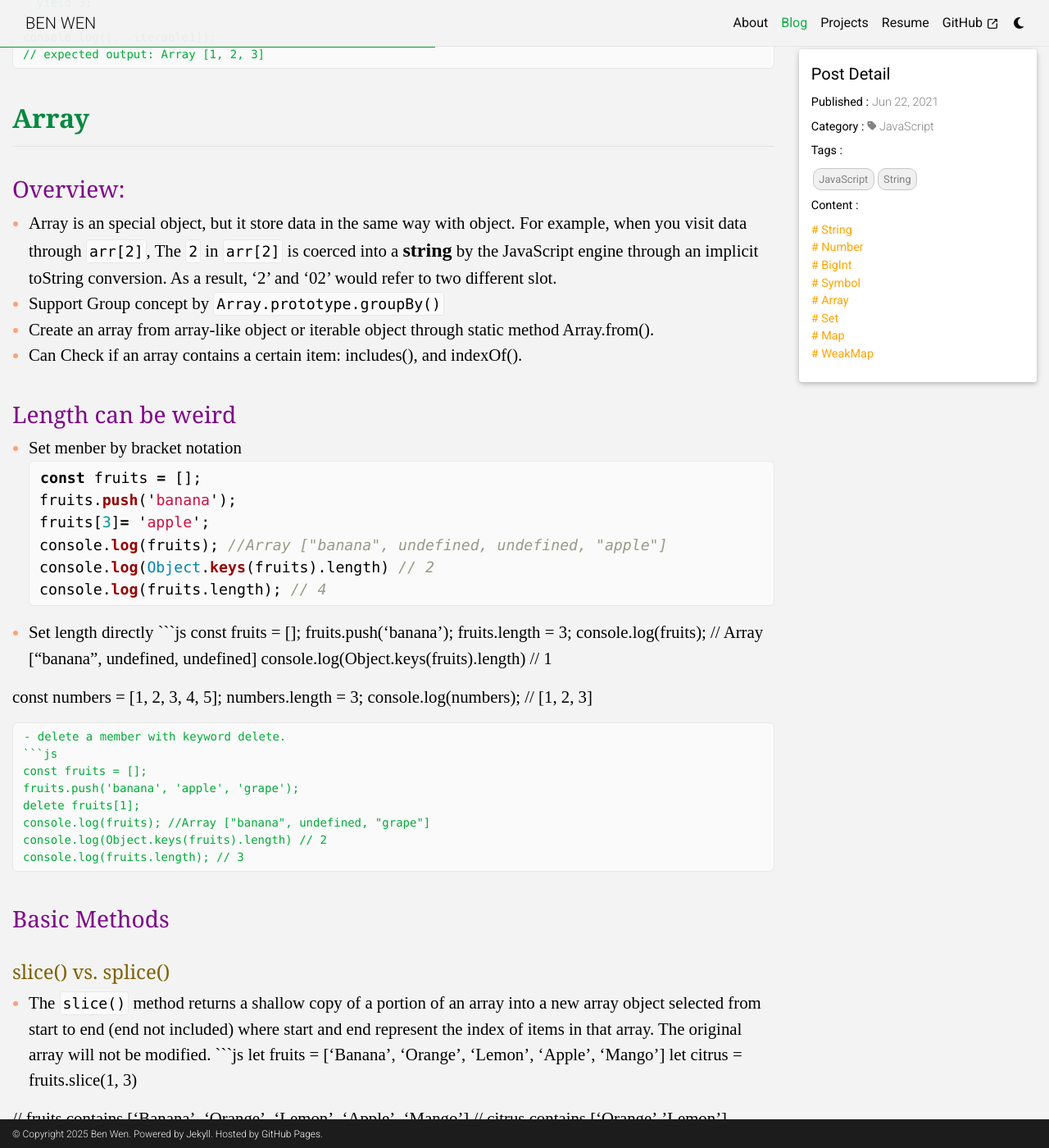
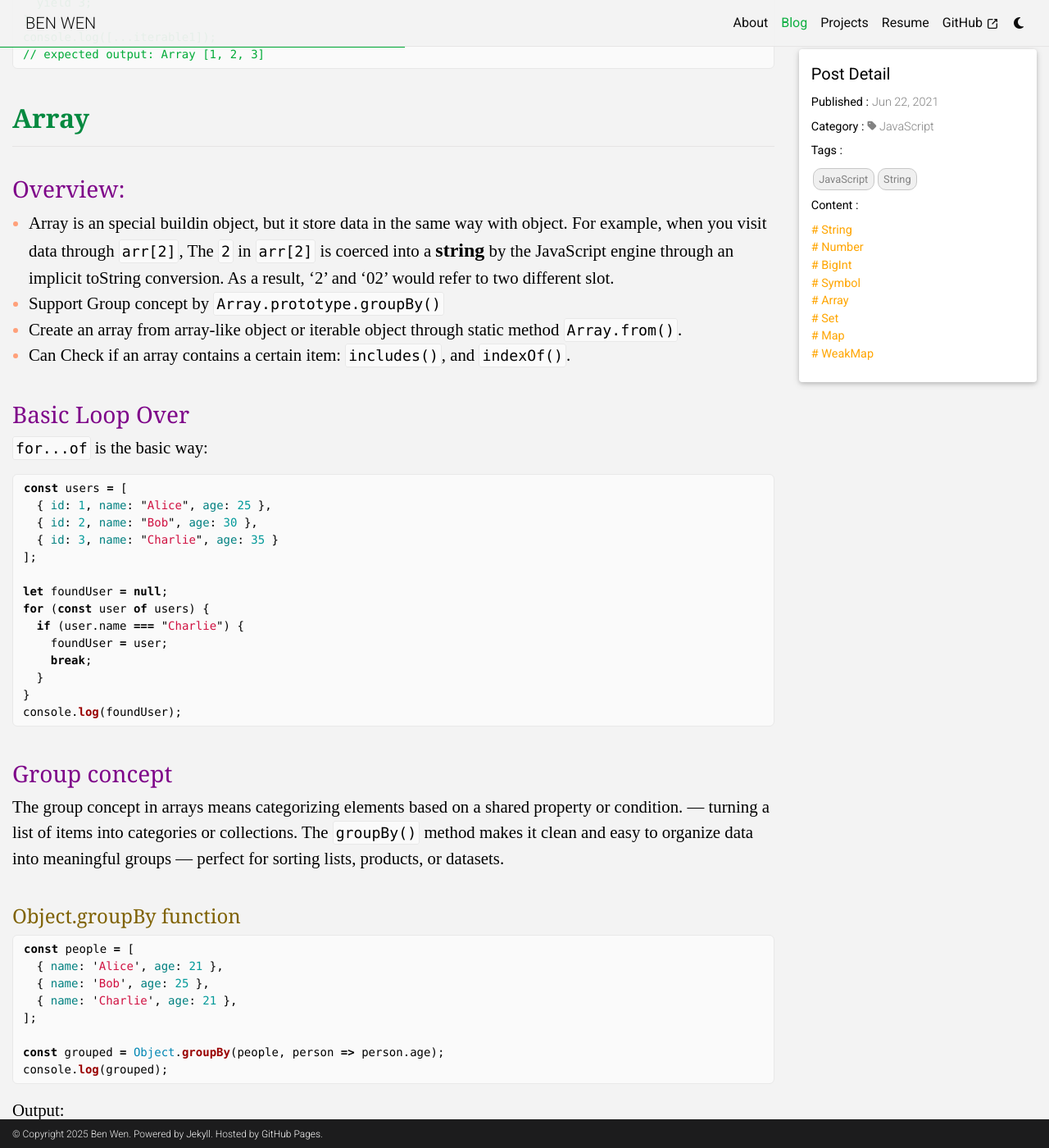
Before and after one commit to benwzj/benwzj.github.io, a Jekyll site: the page built from _posts/2021-06-22-buildin-datatype-js.md, in a window 1280 px wide and 1400 px high, scrolled down 6627 px. Shown: the whole window at 82% size. Built offline with Jekyll 4.4.1, drawn with Linux system fonts in a browser that asks for light colours; comment, search, counter and statistics services are not loaded; some of the changed text lies outside the part shown.

Commit message:
update array in js

````diff
--- a/_posts/2021-06-22-buildin-datatype-js.md
+++ b/_posts/2021-06-22-buildin-datatype-js.md
@@ -253,14 +253,96 @@
 ## Array
 
 ### Overview:
-- Array is an special object, but it store data in the same way with object. For example, when you visit data through `arr[2]`, The `2` in `arr[2]` is coerced into a **string** by the JavaScript engine through an implicit toString conversion. As a result, '2' and '02' would refer to two different slot.
+- Array is an special buildin object, but it store data in the same way with object. For example, when you visit data through `arr[2]`, The `2` in `arr[2]` is coerced into a **string** by the JavaScript engine through an implicit toString conversion. As a result, '2' and '02' would refer to two different slot.
 - Support Group concept by `Array.prototype.groupBy()`
-- Create an array from array-like object or iterable object through static method Array.from().
-- Can Check if an array contains a certain item: includes(), and indexOf().
+- Create an array from array-like object or iterable object through static method `Array.from()`.
+- Can Check if an array contains a certain item: `includes()`, and `indexOf()`.
+
+### Basic Loop Over
+`for...of` is the basic way:
+```js
+const users = [
+  { id: 1, name: "Alice", age: 25 },
+  { id: 2, name: "Bob", age: 30 },
+  { id: 3, name: "Charlie", age: 35 }
+];
+
+let foundUser = null;
+for (const user of users) {
+  if (user.name === "Charlie") {
+    foundUser = user;
+    break;
+  }
+}
+console.log(foundUser);
+```
+
+### Group concept
+
+The group concept in arrays means categorizing elements based on a shared property or condition. — turning a list of items into categories or collections. The `groupBy()` method makes it clean and easy to organize data into meaningful groups — perfect for sorting lists, products, or datasets.
+
+#### Object.groupBy function
+```js
+const people = [
+  { name: 'Alice', age: 21 },
+  { name: 'Bob', age: 25 },
+  { name: 'Charlie', age: 21 },
+];
+
+const grouped = Object.groupBy(people, person => person.age);
+console.log(grouped);
+```
+Output:
+```js
+{
+  21: [
+    { name: 'Alice', age: 21 },
+    { name: 'Charlie', age: 21 }
+  ],
+  25: [
+    { name: 'Bob', age: 25 }
+  ]
+}
+```
+
+#### group() function
+
+Syntax:
+`group(callbackFn)`
+
+Example:
+```js
+const inventory = [
+  { name: 'asparagus', type: 'vegetables', quantity: 5 },
+  { name: 'bananas',  type: 'fruit', quantity: 0 },
+  { name: 'goat', type: 'meat', quantity: 23 },
+  { name: 'cherries', type: 'fruit', quantity: 5 },
+  { name: 'fish', type: 'meat', quantity: 22 }
+];
+
+let result = inventory.group( ({ type }) => type );
+
+// the 'result' is:
+{
+  vegetables: [
+    { name: 'asparagus', type: 'vegetables', quantity: 5 },
+  ],
+  fruit: [
+    { name: "bananas", type: "fruit", quantity: 0 },
+    { name: "cherries", type: "fruit", quantity: 5 }
+  ],
+  meat: [
+    { name: "goat", type: "meat", quantity: 23 },
+    { name: "fish", type: "meat", quantity: 22 }
+  ]
+}
+
+```
 
 ### Length can be weird
 
-- Set menber by bracket notation
+#### Set menber by bracket notation
+
 ```js
 const fruits = [];
 fruits.push('banana');
@@ -269,7 +351,8 @@
 console.log(Object.keys(fruits).length) // 2
 console.log(fruits.length); // 4
 ```
-- Set length directly
+#### Set length directly
+
 ```js
 const fruits = [];
 fruits.push('banana');
@@ -281,7 +364,8 @@
 numbers.length = 3;
 console.log(numbers); // [1, 2, 3]
 ```
-- delete a member with keyword delete.
+
+#### delete a member with keyword delete.
 ```js
 const fruits = [];
 fruits.push('banana', 'apple', 'grape');
@@ -398,41 +482,6 @@
 }
 ```
 
-#### group()
-
-Syntax:
-`group(callbackFn)`
-
-Example:
-```js
-const inventory = [
-  { name: 'asparagus', type: 'vegetables', quantity: 5 },
-  { name: 'bananas',  type: 'fruit', quantity: 0 },
-  { name: 'goat', type: 'meat', quantity: 23 },
-  { name: 'cherries', type: 'fruit', quantity: 5 },
-  { name: 'fish', type: 'meat', quantity: 22 }
-];
-
-let result = inventory.group( ({ type }) => type );
-
-/* Result is:
-{
-  vegetables: [
-    { name: 'asparagus', type: 'vegetables', quantity: 5 },
-  ],
-  fruit: [
-    { name: "bananas", type: "fruit", quantity: 0 },
-    { name: "cherries", type: "fruit", quantity: 5 }
-  ],
-  meat: [
-    { name: "goat", type: "meat", quantity: 23 },
-    { name: "fish", type: "meat", quantity: 22 }
-  ]
-}
-*/
-```
-### Questions
-- What is the Group concept in Array?
 
 ## Set
 
````
